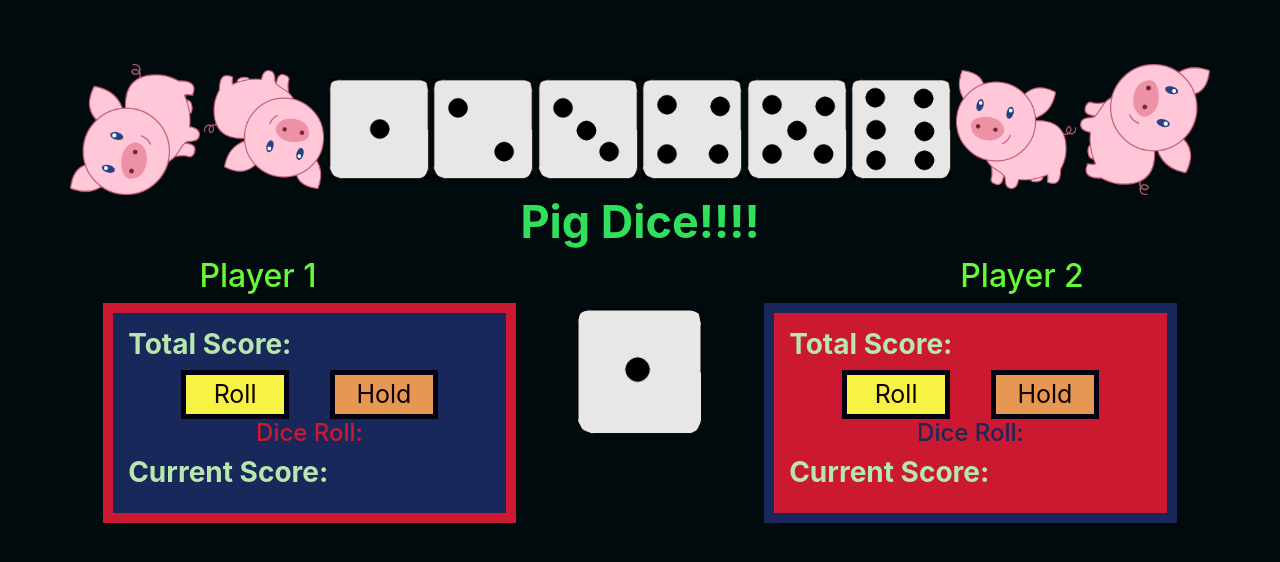
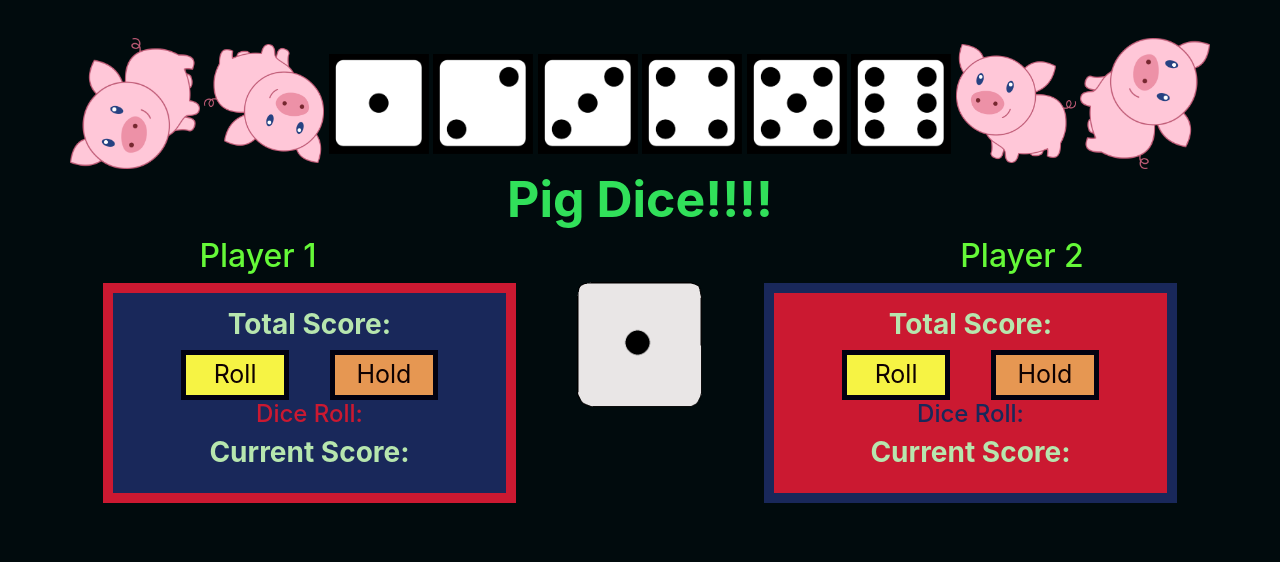
Before and after one commit to SueRtx/pig-dice, a plain HTML site: page index.html in a window 1280 px wide. Both pictures are taken after a click on the button "Start Game". Drawn offline with nearby package versions, Linux system fonts and the light colour scheme.

Commit message:
change dice location and color.

```diff
--- a/css/styles.css
+++ b/css/styles.css
@@ -5,10 +5,14 @@ body {
   text-align: center;
   background-color: rgb(1, 11, 13);
 }
+.main-header {
+  margin-top: 2%;
+  width: 100%;
+}
 h1 {
   color:rgb(49, 224, 90);
   font-weight: bold;
-  font-size: 45px;
+  font-size: 50px;
 }
 h2 {
   color:rgb(101, 249, 56);
@@ -33,7 +37,7 @@ h2 {
 h3 {
   color:rgb(183, 230, 174);
   font-weight: bold;
-  text-align: left;
+  text-align: center;
 }
 #player1DiceRoll, #player2DiceRoll {
   color:rgb(15, 1, 1);
@@ -51,7 +55,7 @@ h3 {
   background: rgb(230, 151, 82);
 }
 img {
-  margin-top: 5%;
+  margin-top: 1%;
 }
 #result1, #result2 {
   font-size: 45px;
@@ -67,11 +71,12 @@ img {
   width: 30%;
 }
 #playAgain {
-  background: rgb(246, 243, 68);
-  color:rgb(236, 65, 88);
-  width: 60%;
+  background: black;
+  margin-top: 20%;
+  color:white;
+  width: 70%;
   font-weight: bold;
-  border: solid rgb(237, 121, 175) 10px;
+  border: solid white 5px;
   font-weight: bold;
   font-size: 25px;
 }
--- a/index.html
+++ b/index.html
@@ -12,12 +12,12 @@
   <header class="main-header" roll="banner">
     <img src="img/pig9.png" heigt="130px" width="130px" alt="picture of a pig">
     <img src="img/pig8.png" heigt="120px" width="120px" alt="picture of a pig">
-    <img src="img/die1.jpeg"class="img-rounded" heigt="100px" width="100px" alt="picture of a die face">
-    <img src="img/die2.jpeg" heigt="100px" width="100px" alt="picture of a die face">
-    <img src="img/die3.jpeg" heigt="100px" width="100px" alt="picture of a die face">
-    <img src="img/die4.jpeg" heigt="100px" width="100px" alt="picture of a die face">
-    <img src="img/die5.jpeg" heigt="100px" width="100px" alt="picture of a die face">
-    <img src="img/die6.jpeg" heigt="100px" width="100px" alt="picture of a die face">
+    <img src="img/die1.png"class="img-rounded" heigt="100px" width="100px" alt="picture of a die face">
+    <img src="img/die2.png" heigt="100px" width="100px" alt="picture of a die face">
+    <img src="img/die3.png" heigt="100px" width="100px" alt="picture of a die face">
+    <img src="img/die4.png" heigt="100px" width="100px" alt="picture of a die face">
+    <img src="img/die5.png" heigt="100px" width="100px" alt="picture of a die face">
+    <img src="img/die6.png" heigt="100px" width="100px" alt="picture of a die face">
     <img src="img/pig6.png" heigt="120px" width="120px" alt="picture of a pig">
     <img src="img/pig10.png" heigt="130px" width="130px" alt="picture of a pig">
   </header>
```
Also changed, not shown: img/die1.jpeg (deleted), img/die1.png (added), img/die2.jpeg (deleted), img/die2.png (added), img/die3.jpeg (deleted), img/die3.png (added), img/die4.jpeg (deleted), img/die4.png (added), img/die5.jpeg (deleted), img/die5.png (added), img/die6.jpeg (deleted), img/die6.png (added).
